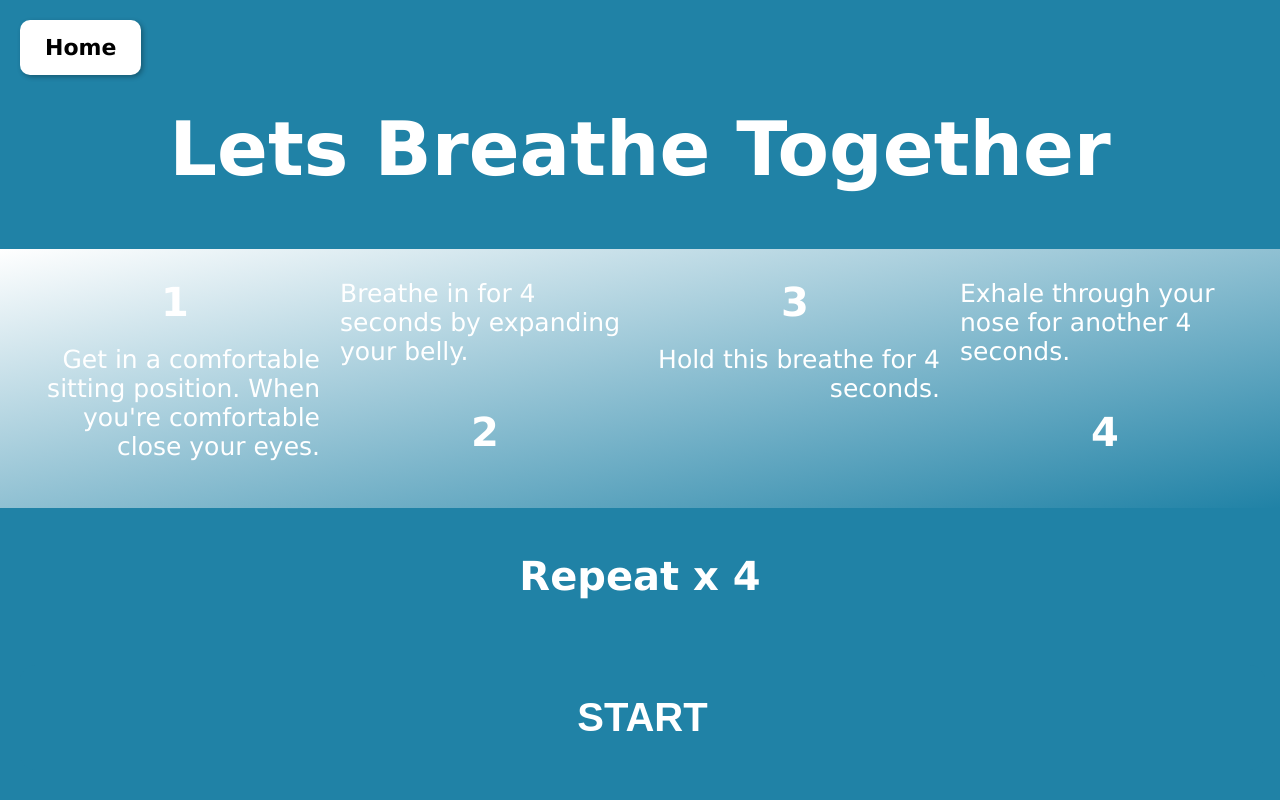
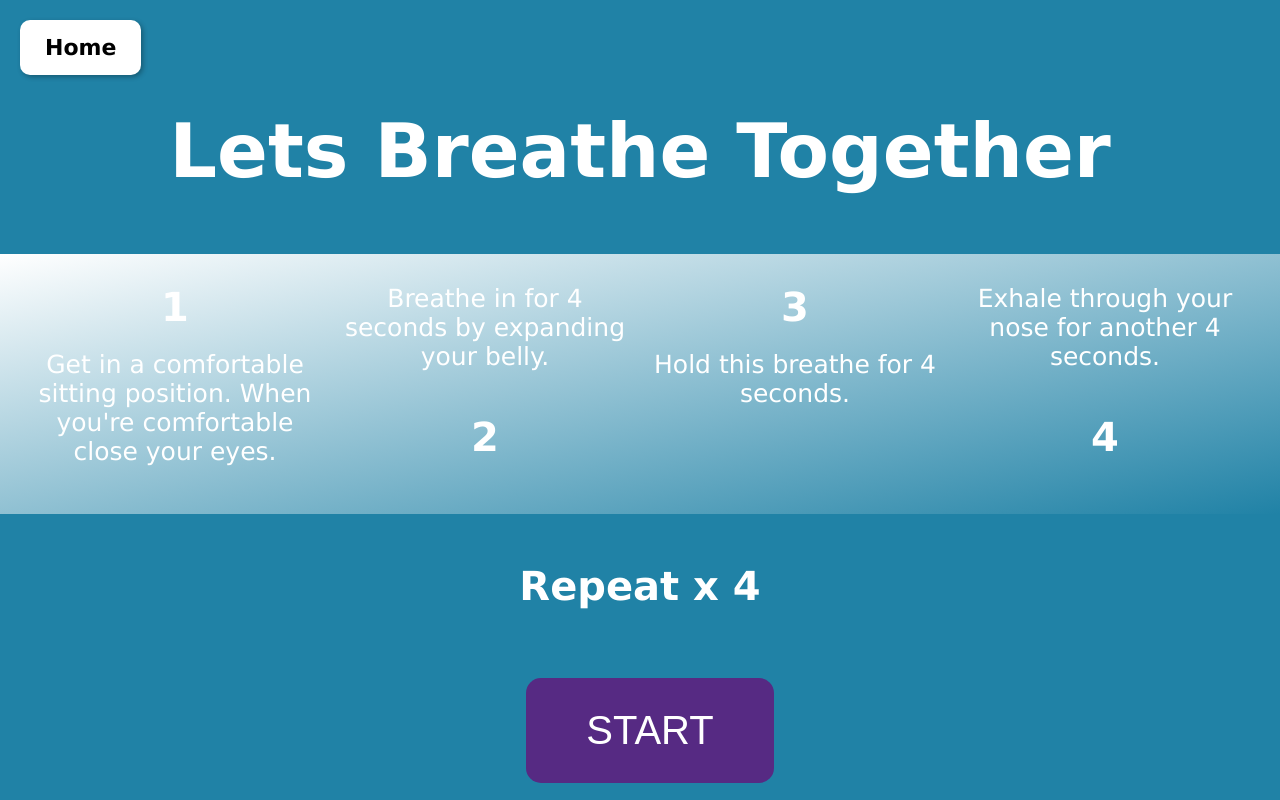
Before and after one commit to INFO442-25WI-B/Peace, a website: page public/screens/breathingExercise.html in a window 1280 px wide. Drawn offline with Linux system fonts and the light colour scheme.

Commit message:
fix breathing exercise media queries and add calm button hovers

```diff
--- a/public/screens/breathingExercise.html
+++ b/public/screens/breathingExercise.html
@@ -38,7 +38,7 @@
     </div>
 
     <p class="breath-repeat" id="repeat"> Repeat x 4 </p>
-    <button class="start refresh breath-repeat"> START</button>
+    <button class="start-timer-button"> START</button>
 
 
 </body>
--- a/public/stylesheets/style.css
+++ b/public/stylesheets/style.css
@@ -91,8 +91,20 @@
   font-weight: bold;
 }
 
-button.start{
+button.start-timer-button{
   background: #562A83;
+  justify-self: center;
+  font-size: 40px;
+  padding: 30px 60px;
+  border-radius: 15px;
+  border: none;
+  cursor: pointer;
+  margin-top: 20px;
+  margin-left: 20px;
+}
+
+button.start-timer-button:hover{
+  background-color: #49236e;
 }
 /* Style for Bubbble Wrap page */
 /* Style for Bubbble Wrap page */
@@ -121,7 +133,12 @@
   border: none;
   cursor: pointer;
   margin-top: 20px;
-  margin-left: 20px;}
+  margin-left: 20px;
+}
+
+button.refresh:hover{
+background-color: #1b708f;
+}
 
 body.calm1{
   background-color: #562A83;
@@ -507,7 +524,7 @@
   }
 
   .breath-right-h-left-p p{
-    text-align: left;
+    text-align: center;
     font-size: 25px;
     margin: 10px;
   }
@@ -520,7 +537,7 @@
   }
 
   .breath-left-h-right-p p{
-    text-align: right;
+    text-align: center;
     font-size: 25px;
     margin: 10px;
 
```
Also changed, not shown: public/screens/calmMenu.html (+1 -1 lines).
